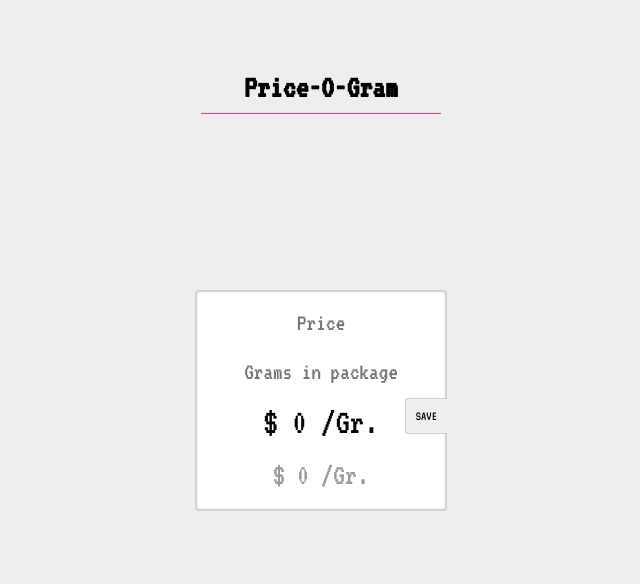
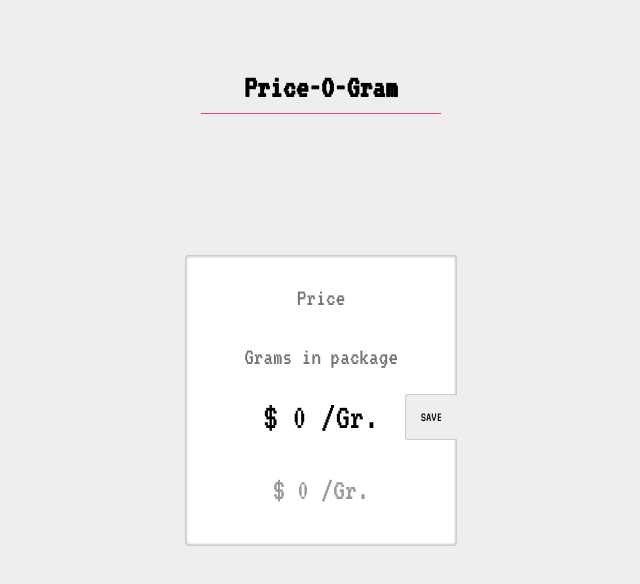
Before and after one commit to arzafran/price-o-gram, a React (Create React App) app: page / in a window 1280 px wide. Shown: the top 584 px of the page, without its empty margins (319-959 px from the left). Built offline with nearby package versions, Linux system fonts and the light colour scheme.

Commit message:
Tweaking da glitter

```diff
--- a/public/index.html
+++ b/public/index.html
@@ -2,7 +2,7 @@
 <html lang="en">
   <head>
     <meta charset="utf-8">
-    <meta name="viewport" content="width=device-width, initial-scale=1">
+    <meta name="viewport" content="width=device-width, initial-scale=1, user-scalable=no">
     <link rel="shortcut icon" href="%PUBLIC_URL%/favicon.ico">
     <!--
       Notice the use of %PUBLIC_URL% in the tag above.
--- a/src/App.css
+++ b/src/App.css
@@ -12,7 +12,7 @@
 	align-items: center;
 	flex-direction: column;
 	position: relative;
-	padding: 10px;
+	padding: 20px;
 	border: 1px solid #CCC;
 	border-radius: 3px;
 	background-color: #FFF;
@@ -21,7 +21,7 @@
 
 .magicbox__label {
 	font-size: 36px;
-	padding: 10px;
+	padding: 20px;
 }
 
 .magicbox__label--previous {
@@ -40,8 +40,8 @@
 	background-color: #EEE;
 	position: absolute;
   right: -1px;
-  top: 49%;
-	padding: 10px;
+  top: 48%;
+	padding: 15px;
 }
 
 .input {
@@ -52,5 +52,5 @@
 }
 
 .input + .input {
-	margin-top: 5px;
+	margin-top: 15px;
 }
```
